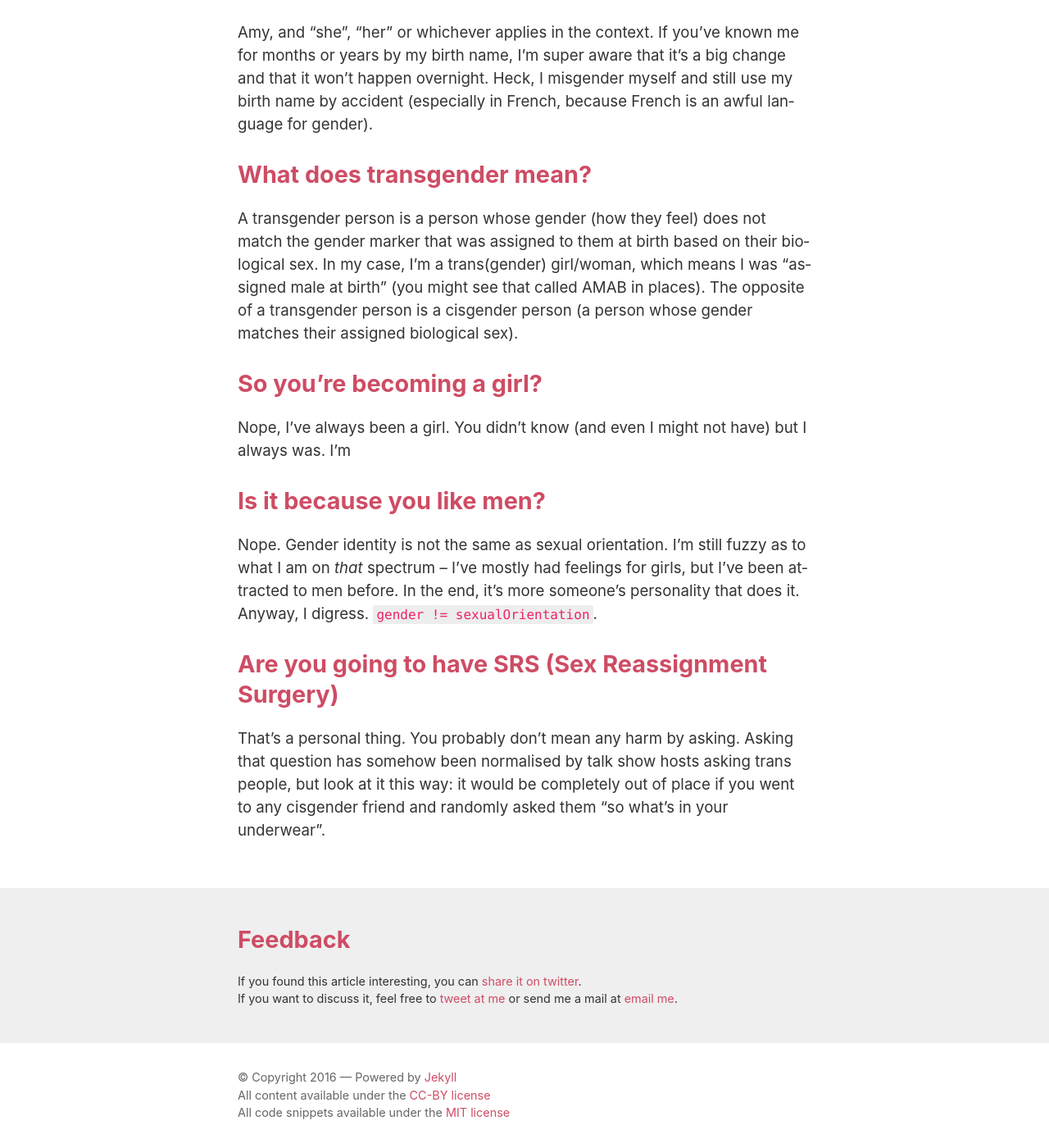
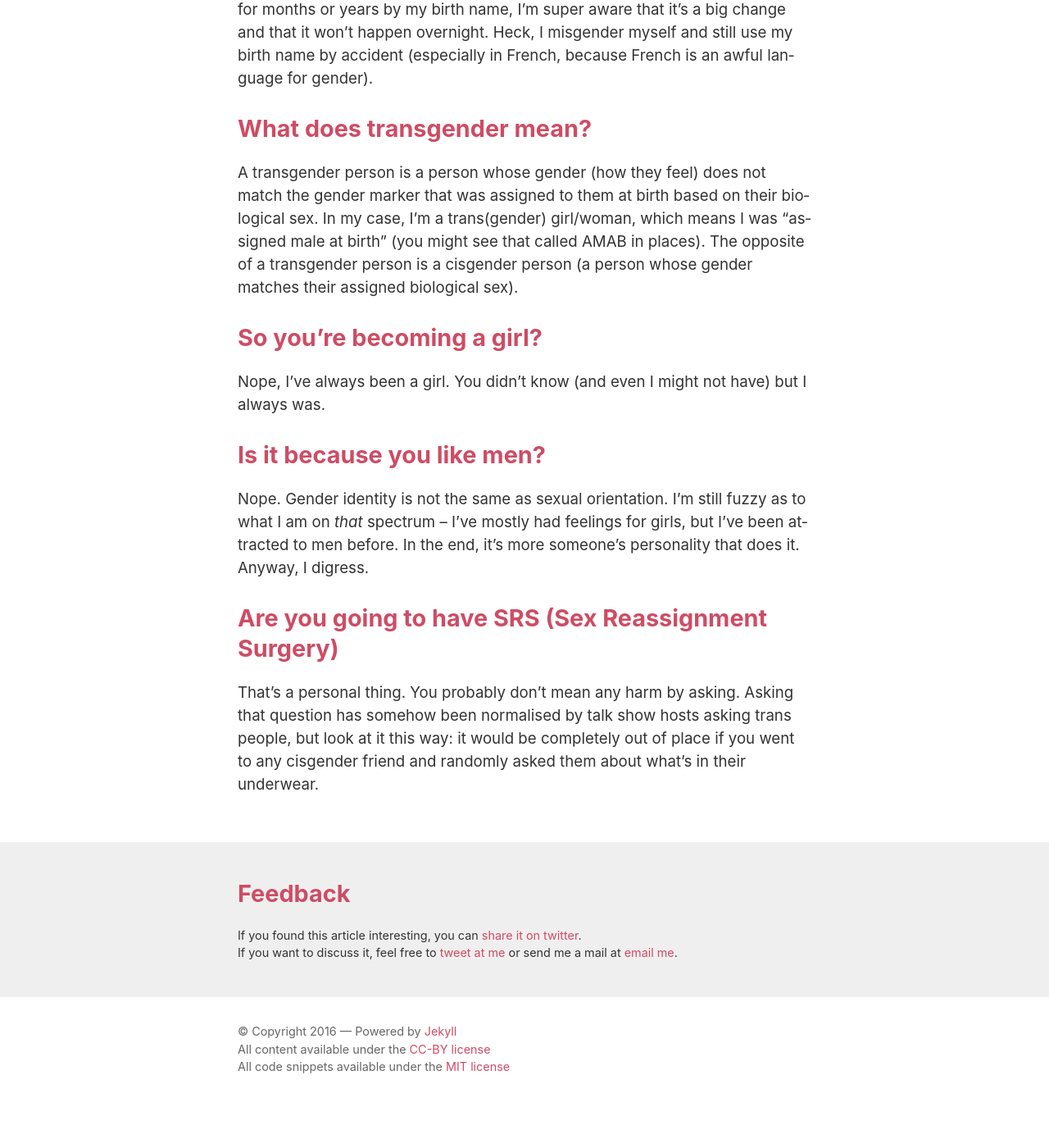
Before and after one commit to amyinorbit/amyinorbit.github.io, a Jekyll site: the page built from hi-i-am-amy.md, in a window 1280 px wide and 1400 px high, scrolled down 1051 px. Shown: the whole window at 82% size. Built offline with Jekyll 4.4.1, drawn with Linux system fonts in a browser that asks for light colours; after the commit the page ends 2395 px from its top, so only the background shows below that; some of the changed text lies outside the part shown.

Commit message:
Finish coming out post

```diff
--- /dev/null
+++ b/_layouts/page.html
@@ -0,0 +1,20 @@
+---
+layout: default
+---
+<article class="post container">
+    <header>
+        <span class="post-meta">{{ content | number_of_words | divided_by:180 | ceil }}&nbsp;min. read</span>
+        {% if page.link %}
+            <h1><a href="{{ page.link }}">{{ page.title }}</a> [www]</h1>
+        {% else %}
+            <h1>{{ page.title }}</h1>
+        {% endif %}
+    </header>
+    {{ content }}
+</article>
+<aside id="social">
+    <div class="container">
+        <h2>Feedback</h2>
+        <p>If you found this article interesting, you can <a href="http://twitter.com/share?text={{ page.title | url_encode }}&url={{ page.url | prepend: site.baseurl }}">share it on twitter</a>.<br />If you want to discuss it, feel free to <a href="https://twitter.com/{{ site.twitter_username }}">tweet at me</a> or send me a mail at <a href="mailto:{{ site.email }}">email me</a>.
+    </div>
+</aside>
--- a/hi-i-am-amy.en.md
+++ b/hi-i-am-amy.md
@@ -23,12 +21,12 @@ A transgender person is a person whose gender (how they feel) does not match the
 
 ## So you're becoming a girl?
 
-Nope, I've always been a girl. You didn't know (and even I might not have) but I always was. I'm
+Nope, I've always been a girl. You didn't know (and even I might not have) but I always was.
 
 ## Is it because you like men?
 
-Nope. Gender identity is not the same as sexual orientation. I'm still fuzzy as to what I am on _that_ spectrum -- I've mostly had feelings for girls, but I've been attracted to men before. In the end, it's more someone's personality that does it. Anyway, I digress. `gender != sexualOrientation`.
+Nope. Gender identity is not the same as sexual orientation. I'm still fuzzy as to what I am on _that_ spectrum -- I've mostly had feelings for girls, but I've been attracted to men before. In the end, it's more someone's personality that does it. Anyway, I digress.
 
 ## Are you going to have SRS (Sex Reassignment Surgery)
 
-That's a personal thing. You probably don't mean any harm by asking. Asking that question has somehow been normalised by talk show hosts asking trans people, but look at it this way: it would be completely out of place if you went to any cisgender friend and randomly asked them "so what's in your underwear".
+That's a personal thing. You probably don't mean any harm by asking. Asking that question has somehow been normalised by talk show hosts asking trans people, but look at it this way: it would be completely out of place if you went to any cisgender friend and randomly asked them about what's in their underwear.
```
Also changed, not shown: other parts of hi-i-am-amy.md (+1 -3 lines), hi-i-am-amy.fr.md (deleted, +0 -27 lines).
